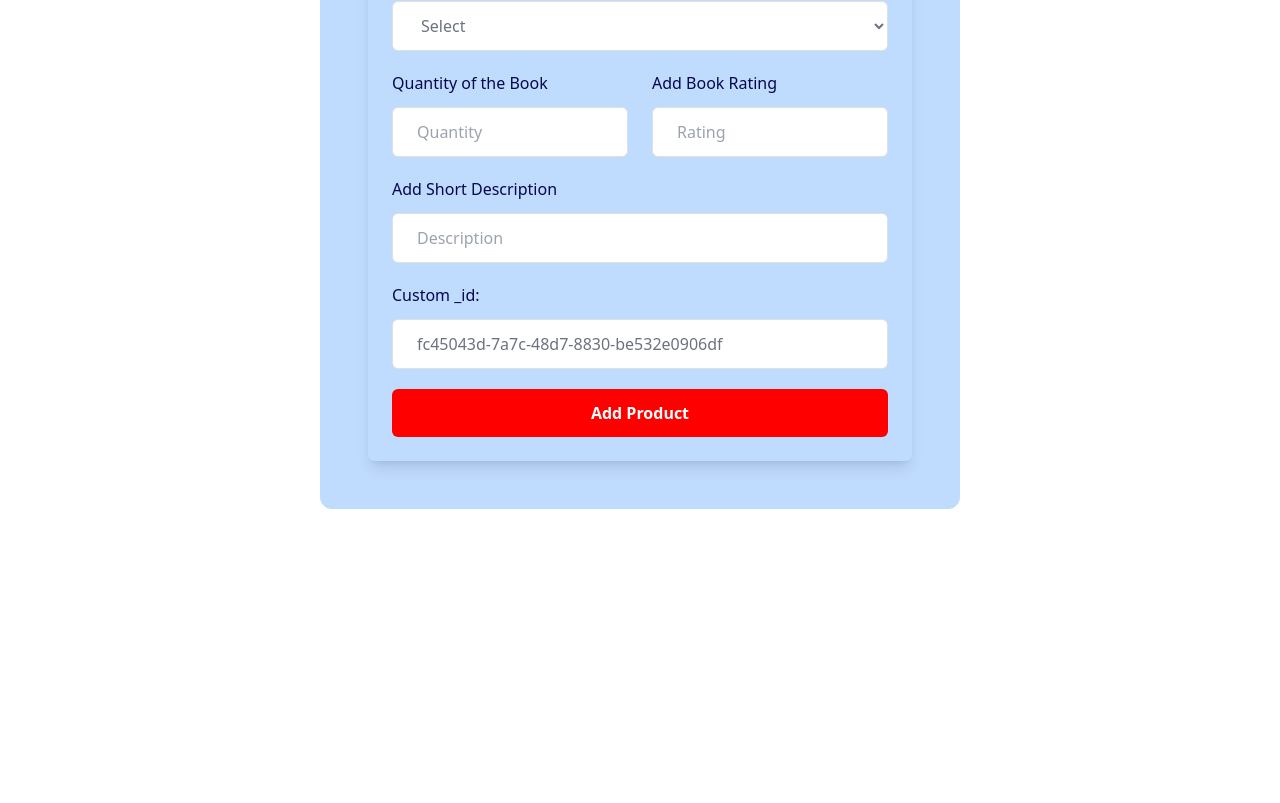
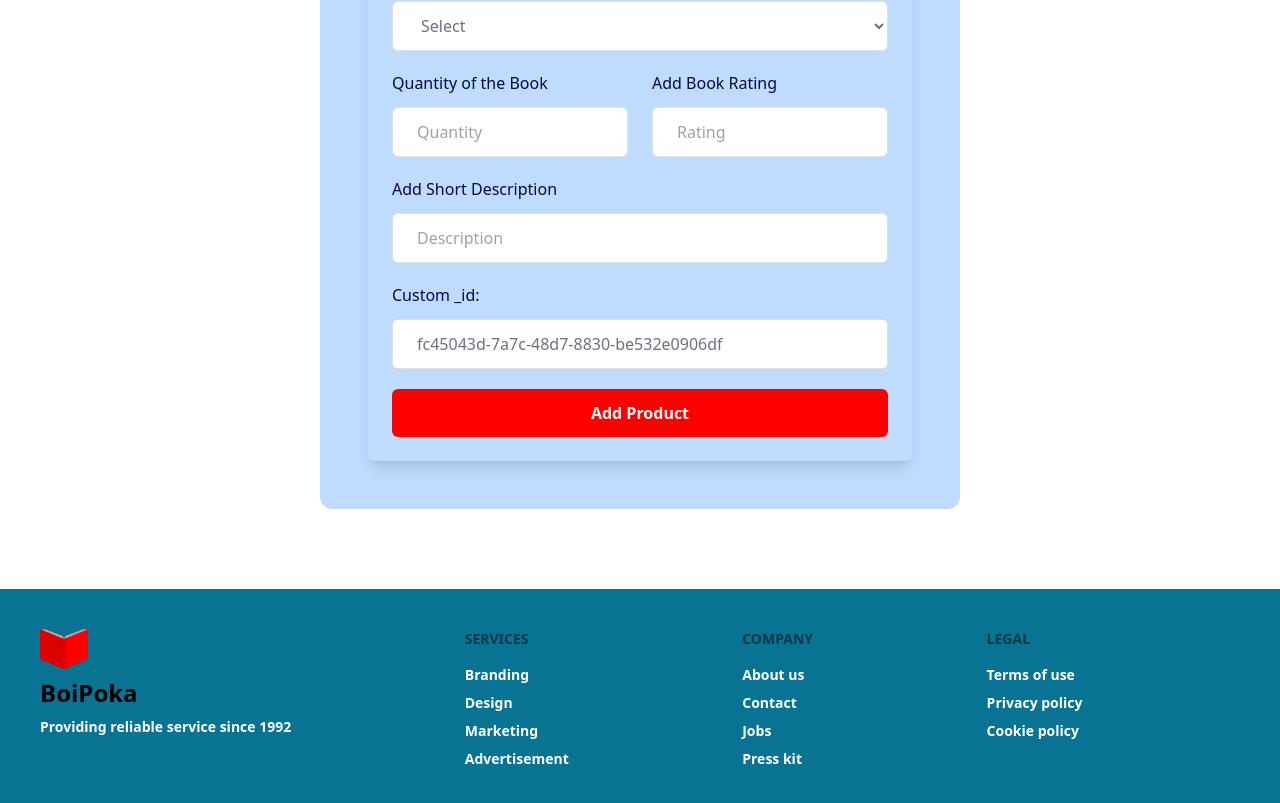
Before and after one commit to Rahidapriya/Library-Management-System, a React (Vite) app: page /addbook in a window 1280 px wide. Shown: the part 834-1637 px from the top of the page. Before the commit the page ends 1343 px from the top, so only its background shows below. Built offline with nearby package versions, Linux system fonts and the light colour scheme; no server answers; sample sign-in values are in the browser's storage.

Commit message:
added footer in few routes

```diff
--- a/src/pages/addbook/AddBook.jsx
+++ b/src/pages/addbook/AddBook.jsx
@@ -6,6 +6,7 @@ import img3 from '../../assets/librarybook.jpg';
 
 // Import a unique identifier generator
 import { v4 as uuidv4 } from 'uuid';
+import Footer from "../../components/footer/Footer";
 
 const AddBook = () => {
   const [category_name, setCategory_name] = useState("");
@@ -219,6 +220,7 @@ const AddBook = () => {
           </div>
         </div>
       </div>
+      <Footer></Footer>
     </div>
   );
 };
--- a/src/pages/allbooks/AllBooks.jsx
+++ b/src/pages/allbooks/AllBooks.jsx
@@ -3,6 +3,7 @@ import AllBooksCard from "./AllBooksCard";
 import { useState } from "react";
 import { BiFilterAlt } from 'react-icons/bi';
 import Navbar from "../../components/navbar/Navbar";
+import Footer from "../../components/footer/Footer";
 
 const AllBooks = () => {
   const allBooks = useLoaderData();
@@ -63,7 +64,7 @@ const AllBooks = () => {
         </div>
 
       </div>
-
+     <Footer></Footer>
     </div>
   );
 };
--- a/src/pages/borrowedbooks/BorrowedBooks.jsx
+++ b/src/pages/borrowedbooks/BorrowedBooks.jsx
@@ -62,6 +62,7 @@ const BorrowedBooks = () => {
                   Continue Borrow
                 </button>
               </Link>
+              <Footer></Footer>
             </div>
           ) : (
             <div className="text-center m-10">
```
